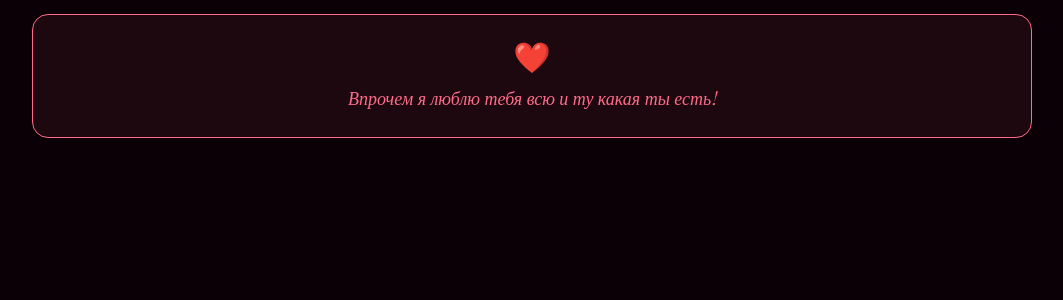
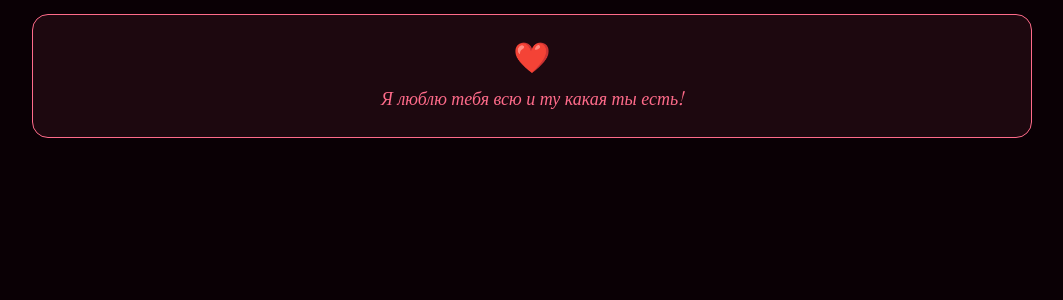
Before and after one commit to Andreyqqqa/mysite, a Flask app: page / in a window 1280 px wide. Shown: the part 3245-3545 px from the top of the page, without its empty margins (108-1171 px from the left). Run offline with Flask 3, Linux system fonts and the light colour scheme; some web fonts are replaced.

Commit message:
big update

```diff
--- a/templates/index.html
+++ b/templates/index.html
@@ -199,7 +199,7 @@
                 <div class="love-card"><div class="love-icon">🌹</div><p>За наши прекрасные чувства</p></div>
                 <div class="love-card"><div class="love-icon">💆</div><p>За твои волосы</p></div>
                 <div class="love-card"><div class="love-icon">🦋</div><p>За твою личность</p></div>
-                <div class="love-card love-card-wide"><div class="love-icon">❤️</div><p>Впрочем я люблю тебя всю и ту какая ты есть!</p></div>
+                <div class="love-card love-card-wide"><div class="love-icon">❤️</div><p>Я люблю тебя всю и ту какая ты есть!</p></div>
             </div>
         </div>
     </section>
```
